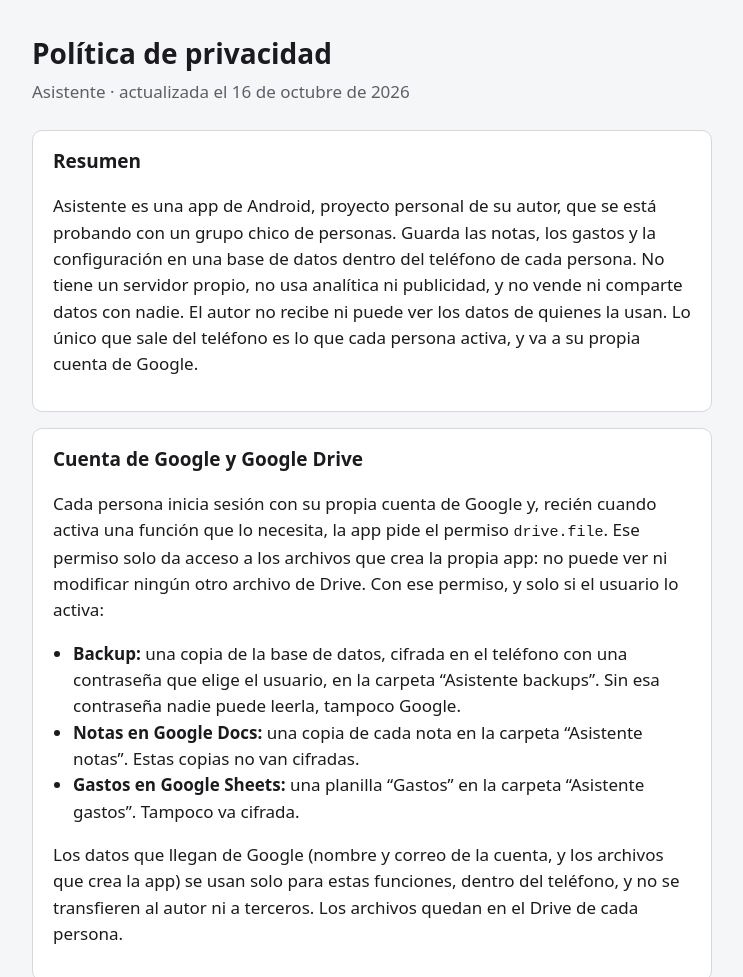
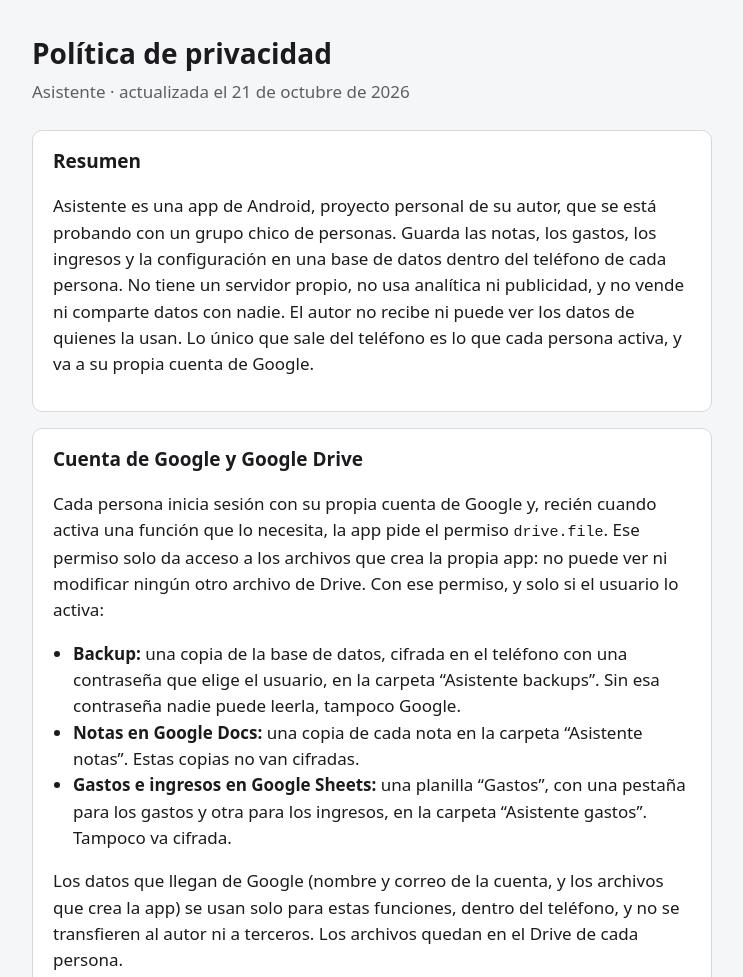
Before and after one commit to JoaquinBardavid/JoaquinBardavid.github.io, a plain HTML site: page privacidad.html in a window 1280 px wide. Shown: the top 977 px of the page, without its empty margins (268-1011 px from the left). Drawn offline with Linux system fonts and the light colour scheme.

Commit message:
docs: sumar los ingresos y el balance del mes
La app ahora guarda ingresos y, si se activa la copia a Google Sheets, los copia a una pestaña "Ingresos" de la misma planilla "Gastos". La política de privacidad lo describe y cambia de fecha.

```diff
--- a/privacidad.html
+++ b/privacidad.html
@@ -25,13 +25,13 @@
 <body>
 <main>
   <h1>Política de privacidad</h1>
-  <p class="lead">Asistente · actualizada el 16 de octubre de 2026</p>
+  <p class="lead">Asistente · actualizada el 21 de octubre de 2026</p>
 
   <section>
     <h2>Resumen</h2>
     <p>Asistente es una app de Android, proyecto personal de su autor, que se está probando con un
-      grupo chico de personas. Guarda las notas, los gastos y la configuración en una base de datos
-      dentro del teléfono de cada persona. No tiene un servidor propio, no usa analítica ni
+      grupo chico de personas. Guarda las notas, los gastos, los ingresos y la configuración en una
+      base de datos dentro del teléfono de cada persona. No tiene un servidor propio, no usa analítica ni
       publicidad, y no vende ni comparte datos con nadie. El autor no recibe ni puede ver los datos
       de quienes la usan. Lo único que sale del teléfono es lo que cada persona activa, y va a su
       propia cuenta de Google.</p>
@@ -49,8 +49,9 @@
         puede leerla, tampoco Google.</li>
       <li><strong>Notas en Google Docs:</strong> una copia de cada nota en la carpeta
         “Asistente notas”. Estas copias no van cifradas.</li>
-      <li><strong>Gastos en Google Sheets:</strong> una planilla “Gastos” en la carpeta
-        “Asistente gastos”. Tampoco va cifrada.</li>
+      <li><strong>Gastos e ingresos en Google Sheets:</strong> una planilla “Gastos”, con una
+        pestaña para los gastos y otra para los ingresos, en la carpeta “Asistente gastos”. Tampoco
+        va cifrada.</li>
     </ul>
     <p>Los datos que llegan de Google (nombre y correo de la cuenta, y los archivos que crea la
       app) se usan solo para estas funciones, dentro del teléfono, y no se transfieren al autor ni a
```
Also changed, not shown: index.html (+3 -1 lines).
